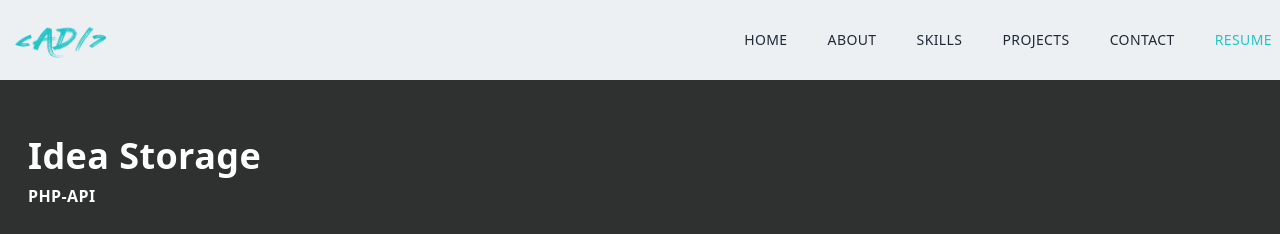
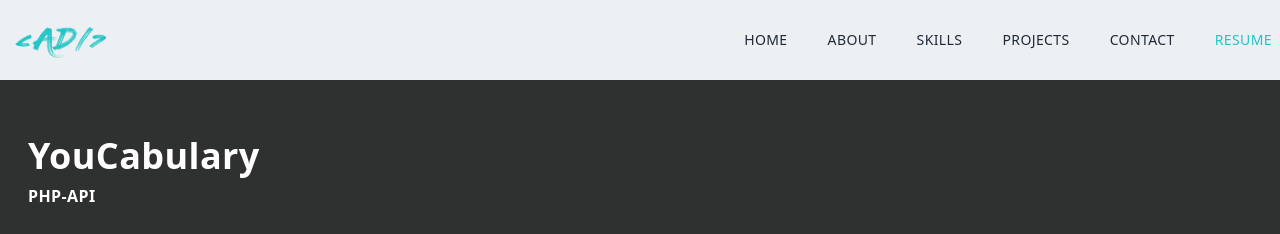
Before and after one commit to AndresDrimer/portfolio-ad-next-app, a Next.js app: page /0 in a window 1280 px wide. Shown: the top 234 px of the page. Built offline with nearby package versions, Linux system fonts and the light colour scheme.

Commit message:
slight title correction

```diff
--- a/data.js
+++ b/data.js
@@ -144,7 +144,7 @@ export default {
       id: 0,
       imageInside: "/assets/mockups/desktop/youcab-desktop.png",
       imageBck: "/assets/mockups/iphone/youcab-iphone.png",
-      title: "Idea Storage",
+      title: "YouCabulary",
       tech: "PHP-API",
       techDetail: ["Php", "MySQL", "CSS", "API", "HTML", "JS"],
       anchor: "youcab",
```
